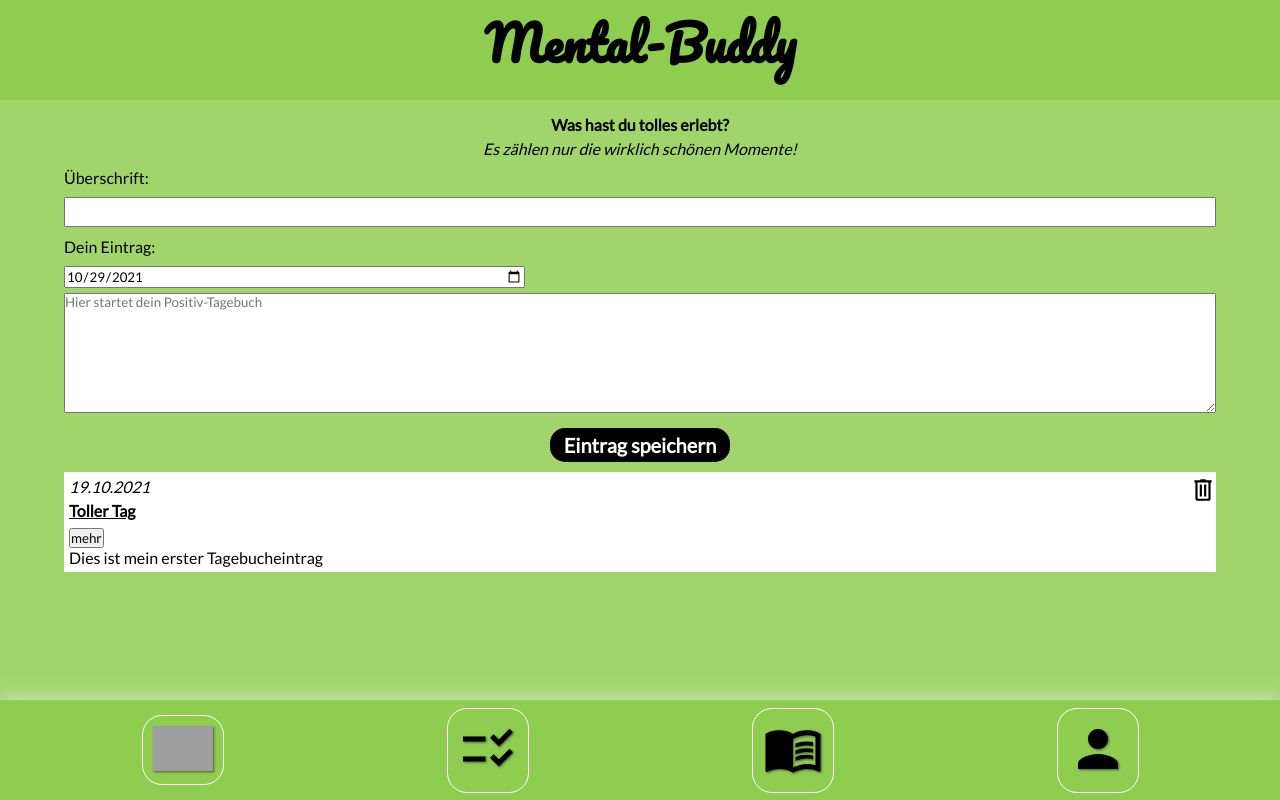
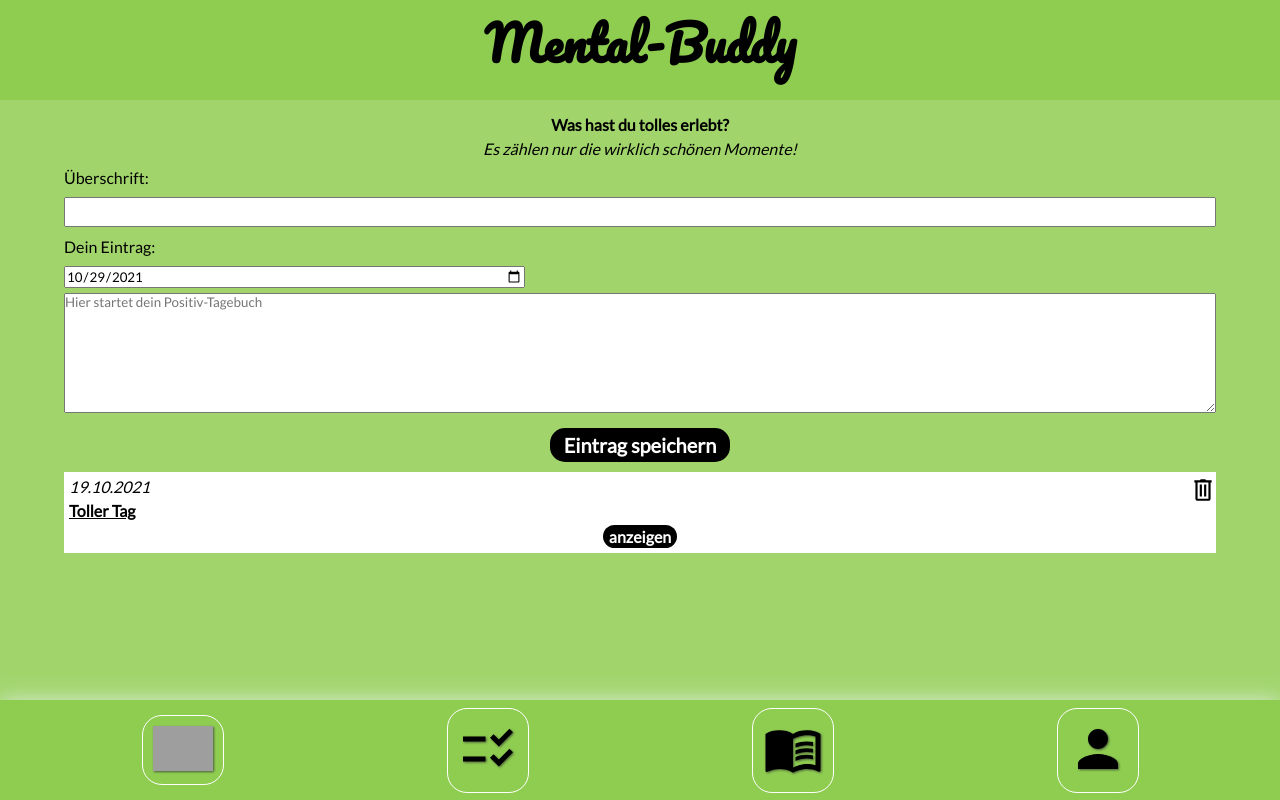
Before and after one commit to Malte1983/capstone-project, a React (Create React App) app: page /DiaryForm in a window 1280 px wide. Built offline with nearby package versions, Linux system fonts and the light colour scheme; grey boxes are pictures that could not be loaded.

Commit message:
add show more Button

```diff
--- a/package.json
+++ b/package.json
@@ -3,6 +3,7 @@
   "version": "0.1.0",
   "private": true,
   "dependencies": {
+    "@emotion/react": "^11.5.0",
     "@storybook/addon-a11y": "^6.3.10",
     "@testing-library/jest-dom": "^5.14.1",
     "@testing-library/react": "^12.1.2",
--- a/src/components/Diary/DiaryEntry.js
+++ b/src/components/Diary/DiaryEntry.js
@@ -1,6 +1,7 @@
 import React from 'react'
 import styled from 'styled-components/macro'
 import trashIcon from '../../assets/trashIcon.svg'
+import { useState } from 'react'
 
 export default function DiaryEntry({
   text,
@@ -9,6 +10,7 @@ export default function DiaryEntry({
   handleDeleteDiary,
   id,
 }) {
+  const [showDetails, setShowDetails] = useState(false)
   return (
     <SavedDiarysContainer>
       <DiaryDate>
@@ -18,10 +20,17 @@ export default function DiaryEntry({
         </ButtonDelete>
       </DiaryDate>
       <SavedDiaryHeadline>{headline}</SavedDiaryHeadline>
-      <ReadMoreButton>mehr</ReadMoreButton>
-      <p>{text}</p>
+      <ReadMoreButton onClick={() => handleDetailsButtonClick()}>
+        {showDetails ? 'verbergen' : 'anzeigen'}
+      </ReadMoreButton>
+      {showDetails ? <p>{text}</p> : ''}
     </SavedDiarysContainer>
   )
+
+  function handleDetailsButtonClick() {
+    const newShowDetails = showDetails ? false : true
+    setShowDetails(newShowDetails)
+  }
 }
 
 const SavedDiarysContainer = styled.div`
@@ -42,12 +51,21 @@ const DiaryDate = styled.span`
 `
 const SavedDiaryHeadline = styled.h4`
   text-decoration: underline;
-  padding-bottom: 3px;
+  padding-bottom: 5px;
   align-self: flex-start;
 `
 const ReadMoreButton = styled.button`
   margin-top: 5px;
   align-self: flex-start;
+  all: unset;
+  background-color: black;
+  color: white;
+  border-radius: 15px;
+  padding: 2px;
+  width: 70px;
+  text-align: center;
+  font-weight: bold;
+  align-self: center;
 `
 const ButtonDelete = styled.button`
   width: 30px;
--- a/src/components/Forms/DiaryForm.js
+++ b/src/components/Forms/DiaryForm.js
@@ -44,7 +44,7 @@ export default function DiaryForm({ onHandleCreateDiarys }) {
       headline: subject.value,
       date: date.value,
     })
-
+    subject.value = ''
     entry.value = ''
   }
 }
```
Also changed, not shown: 1 other file (tests, documents, lock files or other folders).
